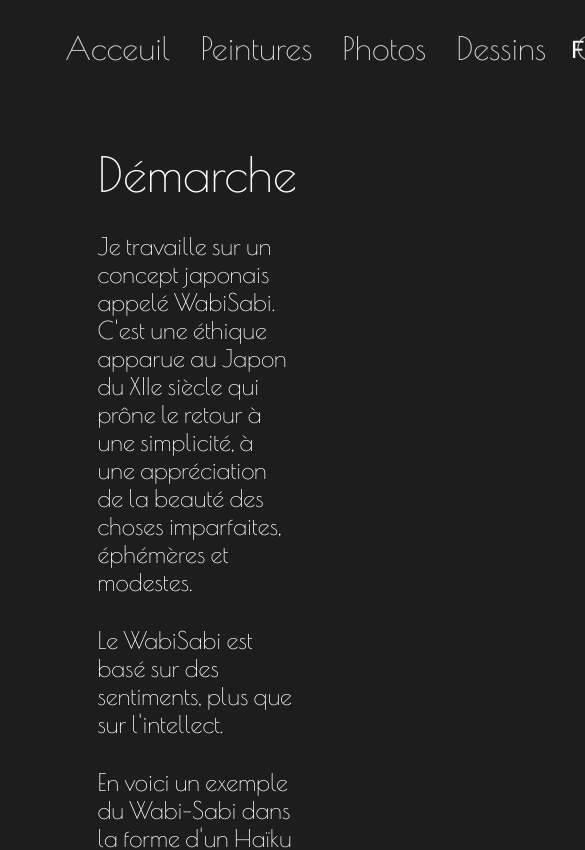
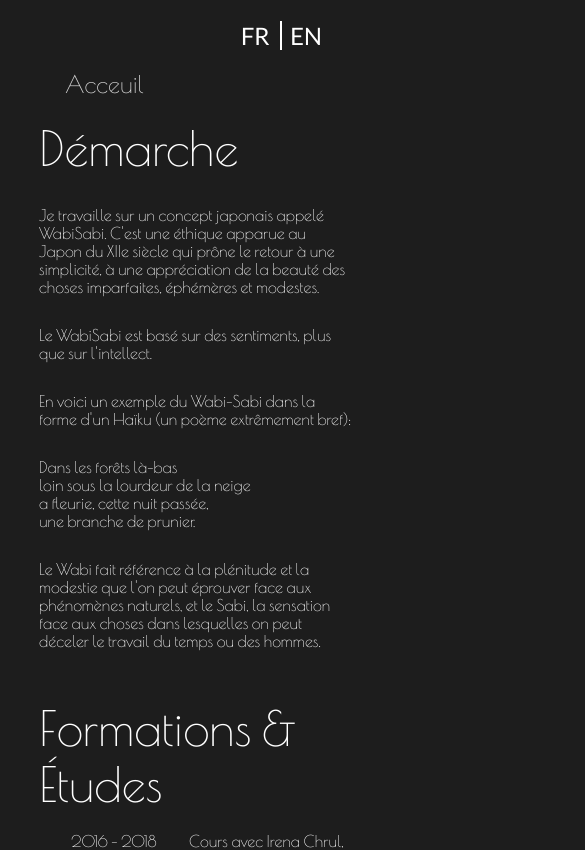
Before and after one commit to LongWyrsch/margrith-wyrsch, a Next.js app: page /about in a window 390 px wide. Shown: the top 850 px of the page, 585 px wide, since content can reach past the window. Built offline with nearby package versions, Linux system fonts and the light colour scheme; some icons are missing.

Commit message:
Make site responsive to all screen sizes

```diff
--- a/components/Carousel.tsx
+++ b/components/Carousel.tsx
@@ -70,10 +70,10 @@ const Carousel = ({ focusedImageIndex, setFocusedImageIndex, images }: CarouselP
 	return (
 		<div className={styles.carouselContainer}>
 			<div className={styles.leftArrow} onClick={handleLeftClick}>
-				<Icon icon="mdi:arrow-left-circle" width={70} />
+				<Icon icon="mdi:arrow-left-circle" width={window.innerWidth > 576? 70 : 40} />
 			</div>
 			<div className={styles.rightArrow} onClick={handleRightClick}>
-				<Icon icon="mdi:arrow-right-circle" width={70} />
+				<Icon icon="mdi:arrow-right-circle" width={window.innerWidth > 576? 70 : 40} />
 			</div>
 			<div className={styles.close} onClick={() => setFocusedImageIndex(null)}>
 				<Icon icon="material-symbols:close-rounded" width={60} />
--- a/components/Navbar.module.css
+++ b/components/Navbar.module.css
@@ -1,4 +1,3 @@
-
 .navbar {
     display: flex;
     align-items: center;
@@ -13,20 +12,16 @@
 }
 
 .top {
-    animation: backTop 1000ms;
+    animation: backTop 1000ms ease-in-out forwards;
 }
 
 @keyframes backTop {
-    0% { opacity: 1; top: calc(60vh + 50px + 20px)}
-    25% { opacity: 0; top: calc(60vh + 50px + 20px)}
-    75% {opacity: 0; top: 0}
+    0% { opacity: 0; top: 0}
     100% {opacity: 1; top: 0}
 }
 
 @keyframes slideDown {
-    0% {opacity: 1; top: 0}
-    25% {opacity: 0; top: 0}
-    75% { opacity: 0; top: calc(60vh + 50px + 20px)}
+    0% {opacity: 0; top: calc(60vh + 50px + 20px)}
     100% { opacity: 1; top: calc(60vh + 50px + 20px)}
 }
 
@@ -38,6 +33,7 @@
     justify-content: space-between;
     align-items: center;
     margin-right: 40px;
+    white-space: nowrap;
 }
 
 .navLinks>* {
@@ -115,9 +111,43 @@
 
 
 .active {
-    /* font-weight: 600; */
     color: white;
     background-color: rgb(56, 56, 56);
     border-radius: 20px;
     padding: 0 15px;
 }
+
+
+@media screen and (max-width: 576px) {
+    .navLinks{
+        flex-direction: column;
+        align-items: flex-start;
+        gap: 20px;
+        position: absolute;
+    }
+
+    @keyframes slideDown {
+        0% {opacity: 0; top: calc(30vh + 50px + 20px)}
+        100% { opacity: 1; top: calc(30vh + 50px + 20px)}
+    }
+
+    .navLinks.top > a:nth-child(n+2):not(:nth-child(n+7)) {
+        display: none;
+    }
+
+    @keyframes backTop {
+        0% { opacity: 0; top: 0px}
+        100% {opacity: 1; top: 0px}
+    }
+}
+
+
+@media screen and (max-width: 1100px) {
+    .navLinks{
+        position: absolute;
+        /* top: 500px; */
+        width: 85vw;
+        transform: translateY(70px);
+        font-size: 1.5rem;
+    }
+}
--- a/pages/about.module.css
+++ b/pages/about.module.css
@@ -3,6 +3,13 @@
     font-size: 1.5rem;
     width: 50%;
     margin: auto;
+    animation: fadein 1500ms forwards;
+}
+
+@keyframes fadein {
+    0% { opacity: 0}
+    50% { opacity: 0}
+    100% {opacity: 1}
 }
 
 .title {
@@ -23,3 +30,10 @@ div.paragraph {
     min-width: 150px;
     text-align: center;
 }
+
+@media screen and (max-width: 576px) {
+    .aboutWrapper{
+        font-size: 1rem;
+        width: 80%;
+    }
+}
--- a/pages/drawings.tsx
+++ b/pages/drawings.tsx
@@ -46,7 +46,7 @@ const Drawings = ({ imagesAgenda, imagesPaysages, imagesNatureMorte, imagesPapie
 
 	return (
 		<div>
-			<div style={{ textAlign: 'center', fontSize: '3rem', marginTop: '1rem' }}>Dessins Agenda</div>
+			<div style={{ textAlign: 'center', fontSize: '3rem', marginTop: '3rem' }}>Dessins Agenda</div>
 			{imagesAgenda && imagesAgenda.length > 0 && <Gallery images={imagesAgenda} handleOnClick={handleOnClickAgenda} />}
 			<div style={{ textAlign: 'center', fontSize: '3rem', marginTop: '1rem' }}>Dessins Paysages</div>
 			{imagesPaysages && imagesPaysages.length > 0 && <Gallery images={imagesPaysages} handleOnClick={handleOnClickPaysages} />}
--- a/pages/layout.module.css
+++ b/pages/layout.module.css
@@ -10,8 +10,7 @@
 	width: 100%;
 	object-fit: cover;
 	/* object-position: center center; */
-	filter: brightness(120%);
-	filter: saturate(150%);
+	filter: saturate(150%) brightness(120%);
 }
 
 .maggy {
@@ -35,3 +34,21 @@
 	filter: blur(5px) opacity(0);
     position: absolute;
 }
+
+@media screen and (max-width: 576px) {
+	.heroContainer {
+		height: 20vh;
+	}
+
+	.maggy {
+		top: 120%;
+		left: 50%;
+		font-weight: 1000;
+		transform: translate(-50%, -50%);
+		text-align: center;
+		width: 100%;
+		z-index: 1;
+		color: white;
+		font-size: 2.5rem;
+	}
+}
```
Also changed, not shown: components/Carousel.module.css (+92 -2 lines), components/Gallery.module.css (+23 -1 lines).
